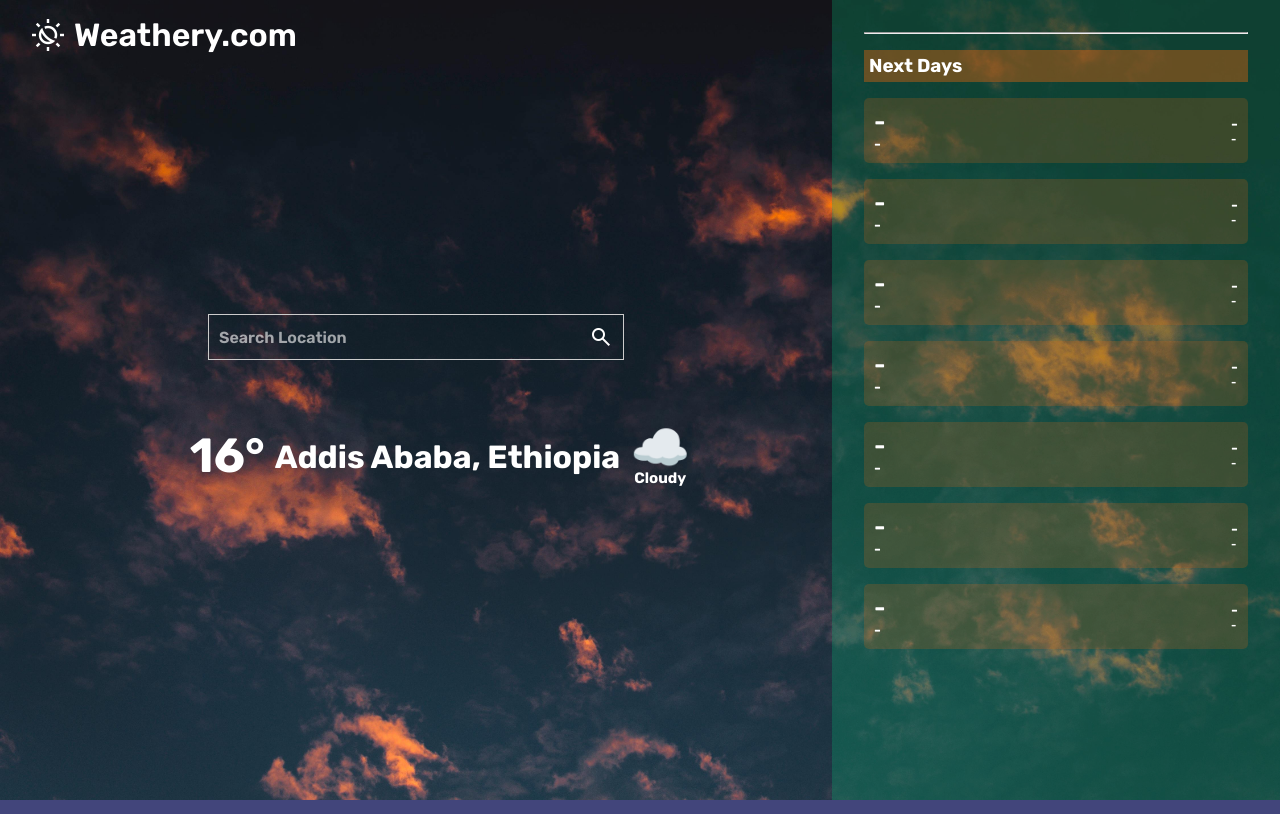
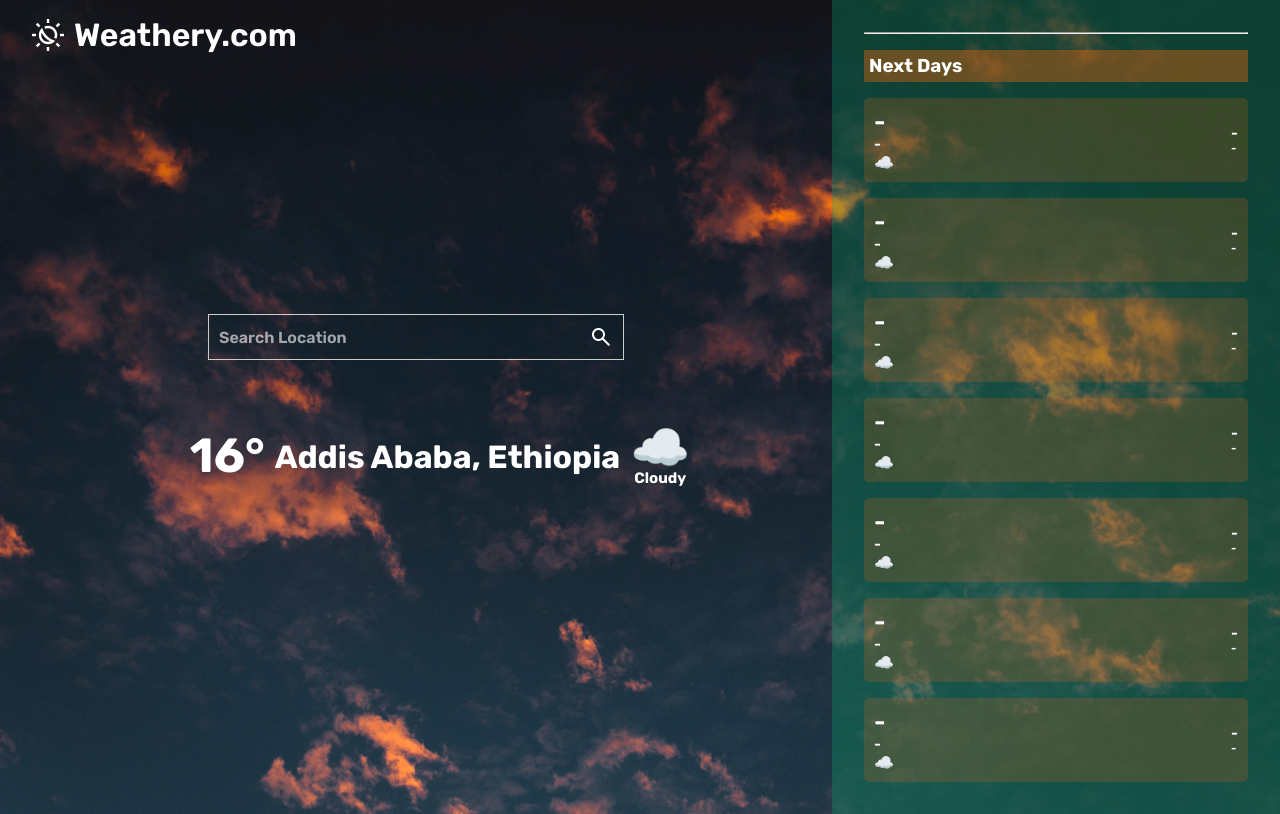
Before and after one commit to Abdl-Hafeez/weathery, a website built with webpack: page src/template.html in a window 1280 px wide. Built offline with nearby package versions, Linux system fonts and the light colour scheme; no server answers; a web font is replaced by a local one.

Commit message:
Add weather icon icon containers for next days section

```diff
--- a/src/template.html
+++ b/src/template.html
@@ -42,33 +42,90 @@
             <h3>Next Days</h3>
             <div class="days">
                 <div class="day">
-                    <div><span class="days-reading">-</span><span class="weather-label">-</span></div>
-                    <div><span class="weekday">-</span><span class="date">-</span></div>
+                    <div class="next-days-temp-and-condition">
+                        <div>
+                            <span class="days-reading">-</span>
+                            <span class="weather-label">-</span>
+                        </div>
+                        <div class="next-days-weather-icon">☁️</div>
+                    </div>
+                    <div class="next-days-weekday-and-date">
+                        <span class="weekday">-</span>
+                        <span class="date">-</span></div>
                 </div>
                 <div class="day">
-                    <div><span class="days-reading">-</span><span class="weather-label">-</span></div>
-                    <div><span class="weekday">-</span><span class="date">-</span></div>
+                    <div class="next-days-temp-and-condition">
+                        <div>
+                            <span class="days-reading">-</span>
+                            <span class="weather-label">-</span>
+                        </div>
+                        <div class="next-days-weather-icon">☁️</div>
+                    </div>
+                    <div class="next-days-weekday-and-date">
+                        <span class="weekday">-</span>
+                        <span class="date">-</span></div>
                 </div>
                 <div class="day">
-                    <div><span class="days-reading">-</span><span class="weather-label">-</span></div>
-                    <div><span class="weekday">-</span><span class="date">-</span></div>
+                    <div class="next-days-temp-and-condition">
+                        <div>
+                            <span class="days-reading">-</span>
+                            <span class="weather-label">-</span>
+                        </div>
+                        <div class="next-days-weather-icon">☁️</div>
+                    </div>
+                    <div class="next-days-weekday-and-date">
+                        <span class="weekday">-</span>
+                        <span class="date">-</span></div>
                 </div>
                 <div class="day">
-                    <div><span class="days-reading">-</span><span class="weather-label">-</span></div>
-                    <div><span class="weekday">-</span><span class="date">-</span></div>
+                    <div class="next-days-temp-and-condition">
+                        <div>
+                            <span class="days-reading">-</span>
+                            <span class="weather-label">-</span>
+                        </div>
+                        <div class="next-days-weather-icon">☁️</div>
+                    </div>
+                    <div class="next-days-weekday-and-date">
+                        <span class="weekday">-</span>
+                        <span class="date">-</span></div>
                 </div>
                 <div class="day">
-                    <div><span class="days-reading">-</span><span class="weather-label">-</span></div>
-                    <div><span class="weekday">-</span><span class="date">-</span></div>
+                    <div class="next-days-temp-and-condition">
+                        <div>
+                            <span class="days-reading">-</span>
+                            <span class="weather-label">-</span>
+                        </div>
+                        <div class="next-days-weather-icon">☁️</div>
+                    </div>
+                    <div class="next-days-weekday-and-date">
+                        <span class="weekday">-</span>
+                        <span class="date">-</span></div>
                 </div>
                 <div class="day">
-                    <div><span class="days-reading">-</span><span class="weather-label">-</span></div>
-                    <div><span class="weekday">-</span><span class="date">-</span></div>
+                    <div class="next-days-temp-and-condition">
+                        <div>
+                            <span class="days-reading">-</span>
+                            <span class="weather-label">-</span>
+                        </div>
+                        <div class="next-days-weather-icon">☁️</div>
+                    </div>
+                    <div class="next-days-weekday-and-date">
+                        <span class="weekday">-</span>
+                        <span class="date">-</span></div>
                 </div>
                 <div class="day">
-                    <div><span class="days-reading">-</span><span class="weather-label">-</span></div>
-                    <div><span class="weekday">-</span><span class="date">-</span></div>
+                    <div class="next-days-temp-and-condition">
+                        <div>
+                            <span class="days-reading">-</span>
+                            <span class="weather-label">-</span>
+                        </div>
+                        <div class="next-days-weather-icon">☁️</div>
+                    </div>
+                    <div class="next-days-weekday-and-date">
+                        <span class="weekday">-</span>
+                        <span class="date">-</span></div>
                 </div>
+
             </div>
         </div>
 
```
